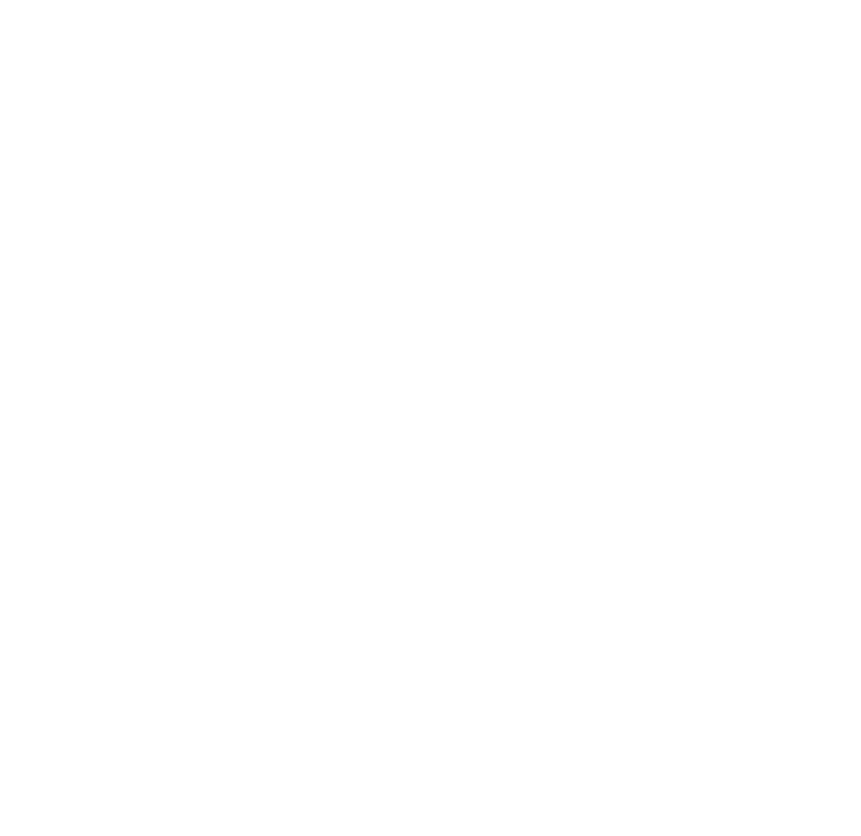
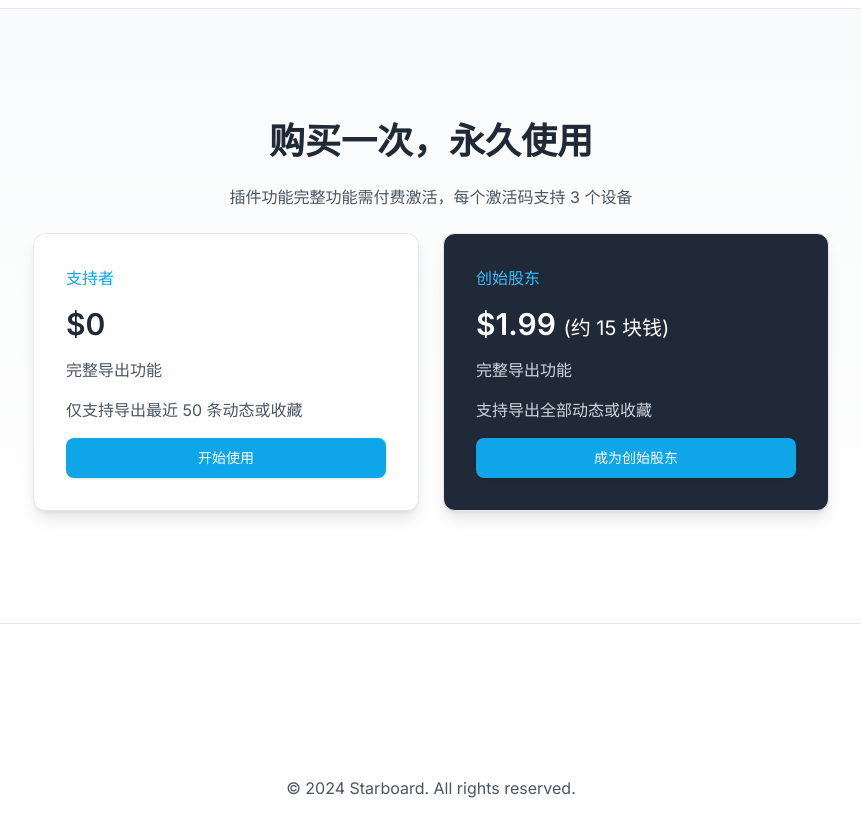
Before and after one commit to wujieli0207/jike-export-landing, a Next.js app: page / in a window 1280 px wide. Shown: the part 780-1616 px from the top of the page, without its empty margins (209-1070 px from the left). Before the commit the page ends 872 px from the top, so only its background shows below. Built offline with nearby package versions, Linux system fonts and the light colour scheme; no server answers.

Commit message:
feat: 增加价格提示页面，优化部分代码

```diff
--- a/app/page.tsx
+++ b/app/page.tsx
@@ -1,7 +1,6 @@
 import CTA from '@/components/CTA'
 import CenteredCTA from '@/components/CenteredCTA'
 import Footer from '@/components/Footer'
-import FooterCTA from '@/components/FooterCTA'
 import GradientWrapper from '@/components/GradientWrapper'
 import Hero from '@/components/Hero'
 import Pricing from '@/components/Pricing'
@@ -15,10 +14,9 @@
         <CenteredCTA />
         <Stats />
       </GradientWrapper>
-      <CTA />
+      <CTA />*/}
       <Pricing />
-      <FooterCTA />
-      <Footer /> */}
+      <Footer />
     </main>
   )
 }
--- a/components/Footer.tsx
+++ b/components/Footer.tsx
@@ -1,6 +1,6 @@
 const Footer = () => (
   <footer>
-    <div className="custom-screen py-10 mt-20 border-t text-center text-gray-600 sm:mt-28">
+    <div className="custom-screen py-10 mt-20 text-center text-gray-600 sm:mt-28">
       <p>© 2024 Starboard. All rights reserved.</p>
     </div>
   </footer>
--- a/components/FooterCTA.tsx
+++ /dev/null
@@ -1,35 +0,0 @@
-import SectionWrapper from './SectionWrapper'
-import NavLink from './ui/NavLink'
-
-const FooterCTA = () => {
-  return (
-    <SectionWrapper>
-      <div className="custom-screen text-center">
-        <div className="max-w-xl mx-auto">
-          <h2 className="text-gray-800 text-3xl font-semibold sm:text-4xl">
-            Let’s get started now
-          </h2>
-          <p className="mt-3 text-gray-600">
-            Work with a project management software that's easy and fun to use.
-          </p>
-        </div>
-        <div className="space-y-3 gap-3 justify-center items-center mt-4 sm:flex sm:space-y-0">
-          <NavLink
-            href="#get-started"
-            className="inline-block w-full font-medium text-sm text-white bg-sky-500 hover:bg-sky-600 active:bg-sky-700 shadow rounded-lg sm:w-auto"
-          >
-            Get started
-          </NavLink>
-          <NavLink
-            href="mailto:example@domain.com"
-            className="inline-block w-full font-medium text-sm text-gray-800 hover:bg-gray-50 active:bg-gray-100 rounded-lg border sm:w-auto"
-          >
-            Contact us
-          </NavLink>
-        </div>
-      </div>
-    </SectionWrapper>
-  )
-}
-
-export default FooterCTA
--- a/components/Pricing.tsx
+++ b/components/Pricing.tsx
@@ -1,37 +1,42 @@
+import { GOOGLE_STORE_URL, LEMONSQUEEZY_PAY_URL } from '@/config/url'
 import GradientWrapper from './GradientWrapper'
 import Button from './ui/Button'
+import Link from 'next/link'
 
 const Pricing = () => {
   const plans = [
     {
-      name: 'Hobby',
-      desc: 'For small teams between 4-7 people focused on collaboration.',
+      name: '支持者',
+      desc: ['完整导出功能', '仅支持导出最近 50 条动态或收藏'],
       price: 0,
+      priceDesc: '',
       isMostPop: false,
+      url: GOOGLE_STORE_URL,
+      btnText: '开始使用',
     },
     {
-      name: 'Startup',
-      desc: 'For large teams with more security, support, and performance needs, and much more.',
-      price: 32,
+      name: '创始股东',
+      desc: ['完整导出功能', '支持导出全部动态或收藏'],
+      price: 1.99,
+      priceDesc: '(约 15 块钱)',
       isMostPop: true,
+      url: LEMONSQUEEZY_PAY_URL,
+      btnText: '成为创始股东',
     },
   ]
 
   return (
     <GradientWrapper id="get-started" className="sm:my-16">
       <div className="custom-screen text-gray-600">
-        <div className="relative max-w-2xl mx-auto sm:text-center">
-          <h2 className="text-gray-800 text-3xl font-semibold sm:text-4xl">
-            Buy once, use forever.
+        <div className="relative max-w-2xl mx-auto flex flex-col justify-center">
+          <h2 className="text-gray-800 text-3xl text-center font-semibold sm:text-4xl">
+            购买一次，永久使用
           </h2>
-          <div className="mt-3 max-w-xl">
-            <p>
-              Starboard is a quality product that will last a lifetime, so you
-              never have to buy again.
-            </p>
-          </div>
+          <p className="my-6 text-center">
+            插件功能完整功能需付费激活，每个激活码支持 3 个设备
+          </p>
         </div>
-        <div className="mt-12 space-y-6 justify-center gap-6 sm:flex sm:space-y-0">
+        <div className="space-y-6 justify-center gap-6 sm:flex sm:space-y-0">
           {plans.map((item, idx) => (
             <div
               key={idx}
@@ -39,7 +44,7 @@
                 item.isMostPop ? 'bg-gray-800 text-gray-300' : 'bg-white'
               }`}
             >
-              <div className="h-full p-8 gap-y-4 flex flex-col items-stretch">
+              <div className="h-full p-8 gap-y-4 w-[24rem] flex flex-col items-stretch">
                 <span
                   className={`font-medium ${
                     item.isMostPop ? 'text-sky-400' : 'text-sky-500'
@@ -52,13 +57,23 @@
                     item.isMostPop ? 'text-white' : 'text-gray-800'
                   }`}
                 >
-                  ${item.price} <span className="text-xl font-normal">/mo</span>
+                  ${item.price}{' '}
+                  <span className="text-xl font-normal">{item.priceDesc}</span>
                 </div>
-                <p className="max-w-sm">{item.desc}</p>
+                {item.desc.map((e) => (
+                  <p className="max-w-sm">{e}</p>
+                ))}
                 <div className="flex-1 flex items-end">
-                  <Button className="block w-full text-white bg-sky-500 hover:bg-sky-600 ring-offset-2 ring-sky-500 focus:ring shadow">
-                    Get Started
-                  </Button>
+                  <Link
+                    href={item.url}
+                    passHref
+                    target="_blank"
+                    className="w-full"
+                  >
+                    <Button className="block w-full text-white bg-sky-500 hover:bg-sky-600 ring-offset-2 ring-sky-500 focus:ring shadow">
+                      {item.btnText}
+                    </Button>
+                  </Link>
                 </div>
               </div>
             </div>
--- a/components/SubscribeForm.tsx
+++ b/components/SubscribeForm.tsx
@@ -1,3 +1,11 @@
+import {
+  EMAIL,
+  GITHUB_HOME_URL,
+  GOOGLE_STORE_URL,
+  JIKE_HOME_URL,
+  LOCAL_DOWNLOAD_URL,
+  TWITTER_HOME_URL,
+} from '@/config/url'
 import Link from 'next/link'
 
 const SubscribeForm = () => {
@@ -6,7 +14,7 @@
       <div className="flex w-full justify-center space-x-4 pb-0 xl:justify-start fade-in">
         <Link
           target="_blank"
-          href="https://chromewebstore.google.com/detail/%E5%8D%B3%E5%88%BB%E5%AF%BC%E5%87%BA/bknkpflbkcapjdbcbdoijnjdbkdabjli"
+          href={GOOGLE_STORE_URL}
           className="flex items-center px-5 py-2.5 w-52 text-white bg-gray-900 hover:bg-gray-800 rounded-md duration-150 active:shadow-lg"
         >
           <svg
@@ -43,7 +51,7 @@
         </Link>
         <Link
           target="_blank"
-          href="https://jike-export.wujieli.com/public/jike-export-extension.crx"
+          href={LOCAL_DOWNLOAD_URL}
           className="flex items-center px-5 py-2.5 w-52 text-white bg-gray-900 hover:bg-gray-800 rounded-md duration-150 active:shadow-lg"
         >
           <svg
@@ -70,7 +78,7 @@
         <a
           className="inline-block text-blue-300 no-underline hover:text-indigo-800 hover:text-underline text-center h-10 p-2 md:h-auto md:p-4"
           data-tippy-content="两万焦"
-          href="https://web.okjike.com/u/737645D8-42B5-4B4F-9687-DCA50D85DE1A"
+          href={JIKE_HOME_URL}
           target="_blank"
         >
           <svg
@@ -93,7 +101,7 @@
         <a
           className="inline-block text-blue-300 no-underline hover:text-indigo-800 hover:text-underline text-center h-10 p-2 md:h-auto md:p-4"
           data-tippy-content="两万焦"
-          href="https://github.com/wujieli0207/jike-export-extension"
+          href={GITHUB_HOME_URL}
           target="_blank"
         >
           <svg
@@ -112,7 +120,7 @@
         <a
           className="inline-block text-blue-300 no-underline hover:text-indigo-800 hover:text-underline text-center h-10 p-2 md:h-auto md:p-4"
           data-tippy-content="@li_wujie"
-          href="https://twitter.com/li_wujie"
+          href={TWITTER_HOME_URL}
           target="_blank"
         >
           <svg
@@ -126,7 +134,7 @@
         <a
           className="inline-block text-blue-300 no-underline hover:text-indigo-800 hover:text-underline text-center h-10 p-2 md:h-auto md:p-4"
           data-tippy-content="wujieli0207"
-          href="mailto:wujieli0207@outlook.com"
+          href={`mailto:${EMAIL}`}
           target="_blank"
         >
           <svg
--- /dev/null
+++ b/config/url.ts
@@ -0,0 +1,18 @@
+export const GOOGLE_STORE_URL =
+  'https://chromewebstore.google.com/detail/%E5%8D%B3%E5%88%BB%E5%AF%BC%E5%87%BA/bknkpflbkcapjdbcbdoijnjdbkdabjli'
+
+export const LOCAL_DOWNLOAD_URL =
+  'https://jike-export.wujieli.com/public/jike-export-extension.crx'
+
+export const LEMONSQUEEZY_PAY_URL =
+  'https://jike-export.lemonsqueezy.com/buy/702040dd-c006-464e-9cf3-2e200380d228'
+
+export const JIKE_HOME_URL =
+  'https://web.okjike.com/u/737645D8-42B5-4B4F-9687-DCA50D85DE1A'
+
+export const GITHUB_HOME_URL =
+  'https://github.com/wujieli0207/jike-export-extension'
+
+export const TWITTER_HOME_URL = 'https://twitter.com/li_wujie'
+
+export const EMAIL = 'wujieli0207@outlook.com'
```
